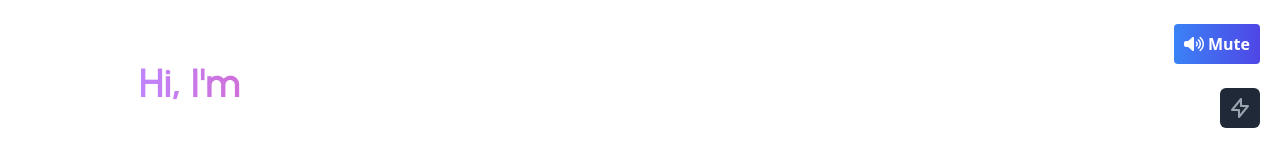
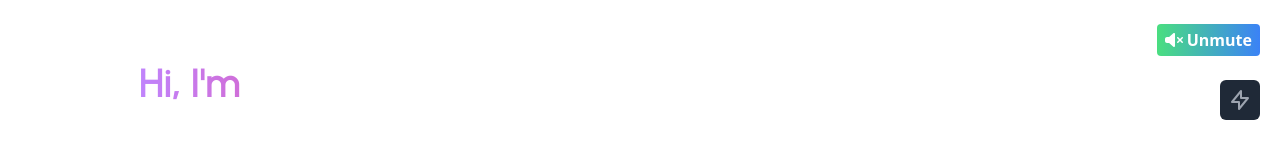
Before and after one commit to AbinashSarania/portfolio_main, a React (Create React App) app: page / in a window 1280 px wide. Shown: the top 151 px of the page. Built offline with nearby package versions, Linux system fonts and the light colour scheme; no server answers.

Commit message:
Update AudioPlayer.js

```diff
--- a/src/components/AudioPlayer.js
+++ b/src/components/AudioPlayer.js
@@ -1,30 +1,29 @@
-import React, { useState, useRef, useEffect } from "react";
+import React, { useState, useRef } from "react";
+import musicFile from "../assets/themesong.mp3";
+import { faVolumeMute, faVolumeUp } from "@fortawesome/free-solid-svg-icons";
 import { FontAwesomeIcon } from "@fortawesome/react-fontawesome";
-import { faVolumeMute, faVolumeUp } from "@fortawesome/free-solid-svg-icons";
-import musicFile from "../assets/themesong.mp3";
 
 const AudioPlayer = () => {
-    const [isMuted, setIsMuted] = useState(false);
+    const [isMuted, setIsMuted] = useState(true);
     const audioRef = useRef(null);
-
-    useEffect(() => {
-        audioRef.current.play();
-    }, []);
 
     const handleToggleMute = () => {
         const audio = audioRef.current;
-        setIsMuted(!isMuted);
-        audio.muted = !isMuted;
+
+        if (audio) {
+            audio.muted = !audio.muted;
+            setIsMuted(audio.muted);
+        }
     };
 
     return (
-        <div>
-            <audio ref={audioRef} autoPlay loop>
+        <div className="flex flex-col items-center justify-center h-full">
+            <audio ref={audioRef} autoPlay loop muted={isMuted}>
                 <source src={musicFile} type="audio/mpeg" />
             </audio>
             <button
                 onClick={handleToggleMute}
-                className="bg-gradient-to-r from-blue-500 to-indigo-600 hover:bg-blue-700 text-white font-bold py-2 px-2.5 rounded"
+                className="bg-gradient-to-r from-green-400 to-blue-500 hover:bg-blue-700 text-white font-bold py-2 px-3 sm:py-1 sm:px-2 rounded"
             >
                 {isMuted ? (
                     <FontAwesomeIcon icon={faVolumeMute} className="mr-1" />
@@ -33,6 +32,7 @@ const AudioPlayer = () => {
                 )}
                 {isMuted ? "Unmute" : "Mute"}
             </button>
+
         </div>
     );
 };
```
